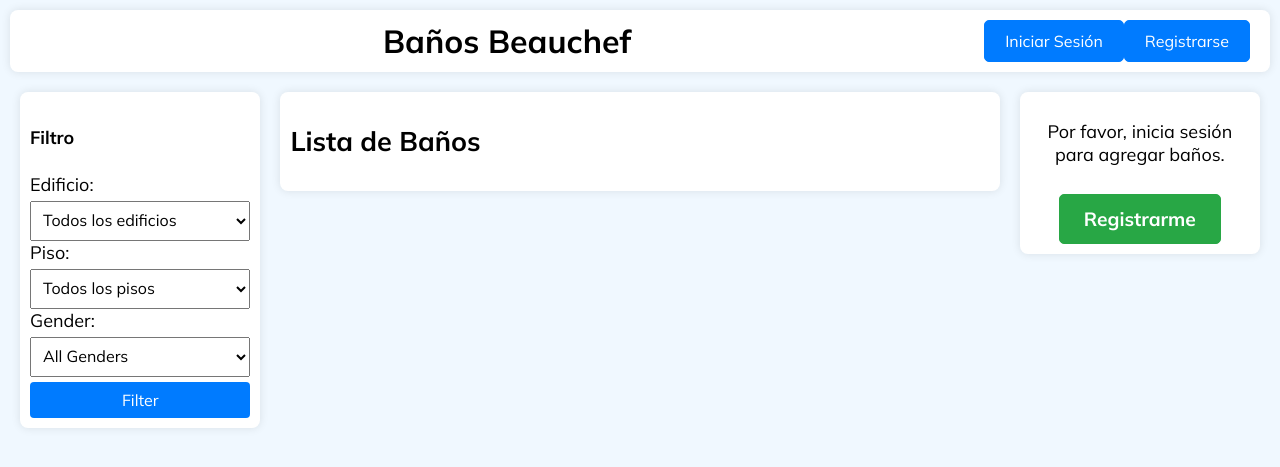
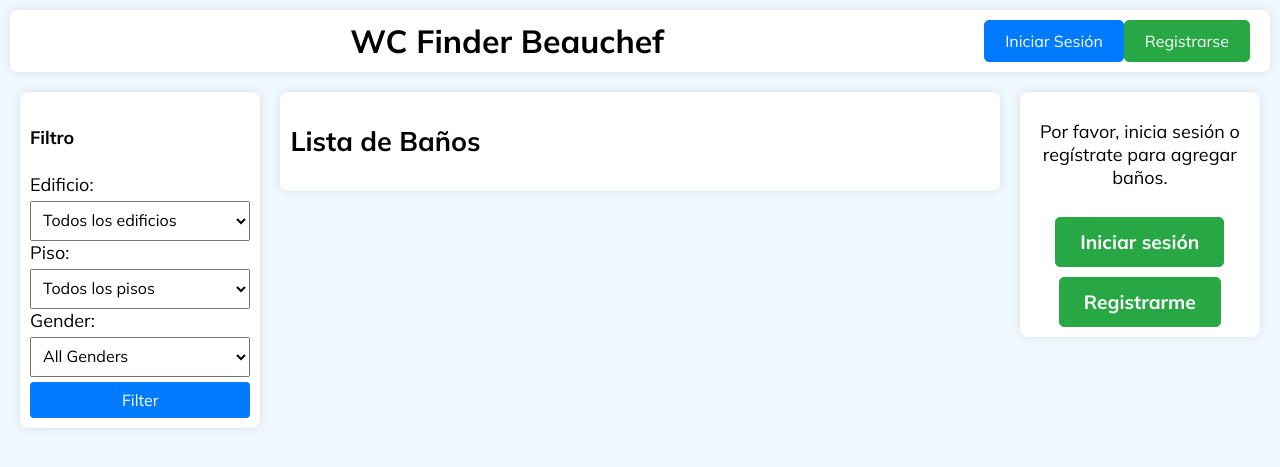
Before and after one commit to DCC-CC4401/2024-1-CC4401-2-grupo-6, a Django app: template todoapp/templates/todoapp/home.html in a window 1280 px wide. Shown: the top 467 px of the page. Run offline with Django 3.2, Linux system fonts and the light colour scheme; the template is opened without the code that fills it, so the values that code supplies are empty.

Commit message:
WC Finder name added insted of Banos

```diff
--- a/todoapp/static/css/home.css
+++ b/todoapp/static/css/home.css
@@ -228,6 +228,27 @@ body {
   border-color: var(--color-success-dark); /* Borde del mismo color en hover */
 }
 
+/* Especifica los estilos para los botones de inicio de sesión y registro */
+.login-btn {
+  background-color: var(--color-primary);
+  border-color: var(--color-primary);
+}
+
+.login-btn:hover {
+  background-color: var(--color-primary-dark);
+  border-color: var(--color-primary-dark);
+}
+
+.register-btn {
+  background-color: var(--color-success);
+  border-color: var(--color-success);
+}
+
+.register-btn:hover {
+  background-color: var(--color-success-dark);
+  border-color: var(--color-success-dark);
+}
+
 @media (max-width: 768px) {
   .user-info {
     display: none; /* Ocultar por defecto en móvil */
--- a/todoapp/templates/todoapp/home.html
+++ b/todoapp/templates/todoapp/home.html
@@ -4,7 +4,7 @@
 <head>
     <meta charset="UTF-8">
     <meta name="viewport" content="width=device-width, initial-scale=1.0">
-    <title>Baños Beauchef</title>
+    <title>WC Finder Beauchef</title>
     <link rel="preconnect" href="https://fonts.googleapis.com">
     <link rel="preconnect" href="https://fonts.gstatic.com" crossorigin>
     <link href="https://fonts.googleapis.com/css2?family=Mulish:ital,wght@0,200..1000;1,200..1000&display=swap" rel="stylesheet">
@@ -13,15 +13,15 @@
 <body>
     <header class="window-container navbar">
         <div class="navbar-brand">
-            <span class="app-title">Baños Beauchef</span>
+            <span class="app-title">WC Finder Beauchef</span>
         </div>
         <div class="user-info">
             {% if user.is_authenticated %}
                 <span class="username">Bienvenido, {{ user.username }}</span>
                 <a href="{% url 'logout' %}" class="logout-btn">Cerrar Sesión</a>
             {% else %}
-                <a href="{% url 'login' %}" class="logout-btn">Iniciar Sesión</a>
-                <a href="{% url 'register_user' %}" class="logout-btn">Registrarse</a>
+                <a href="{% url 'login' %}" class="logout-btn login-btn">Iniciar Sesión</a>
+                <a href="{% url 'register_user' %}" class="logout-btn register-btn">Registrarse</a>
             {% endif %}
         </div>
         <div class="mobile-menu-toggle">
@@ -94,8 +94,9 @@
                     <p class="add-button-text">¿No encuentras tu baño preferido? ¡Agrega tu baño aquí!</p>
                     <a class="btn btn-primary btn-block" href="/add_bathroom">Agregar Baño</a>
                 {% else %}
-                    <p>Por favor, inicia sesión para agregar baños.</p>
-                    <a class="btn btn-primary btn-block" href="/add_bathroom">Registrarme</a>
+                    <p>Por favor, inicia sesión o regístrate para agregar baños.</p>
+                    <a class="btn btn-primary btn-block login-btn" href="/login">Iniciar sesión</a>
+                    <a class="btn btn-primary btn-block register-btn" href="/register">Registrarme</a>
                 {% endif %}
             </aside>
         </div>
--- a/todoapp/templates/todoapp/login.html
+++ b/todoapp/templates/todoapp/login.html
@@ -9,7 +9,7 @@
     <link href="https://fonts.googleapis.com/css2?family=Mulish:ital,wght@0,200..1000;1,200..1000&display=swap" rel="stylesheet">
     <link rel="stylesheet" type="text/css" href="{% static 'css/style.css' %}">
 
-    <title>Baños Beauchef - Log in</title>
+    <title>WC Finder Beauchef - Log in</title>
 </head>
 <body>
     <div class="container">
@@ -20,7 +20,7 @@
         </div>
         <div class="login-form">
             <div class="form-container">
-                <h2>Baños Beauchef</h2>
+                <h2>WC Finder Beauchef</h2>
                 <form method="post">
                     {% csrf_token %}
                     <div class="form-group">
```
